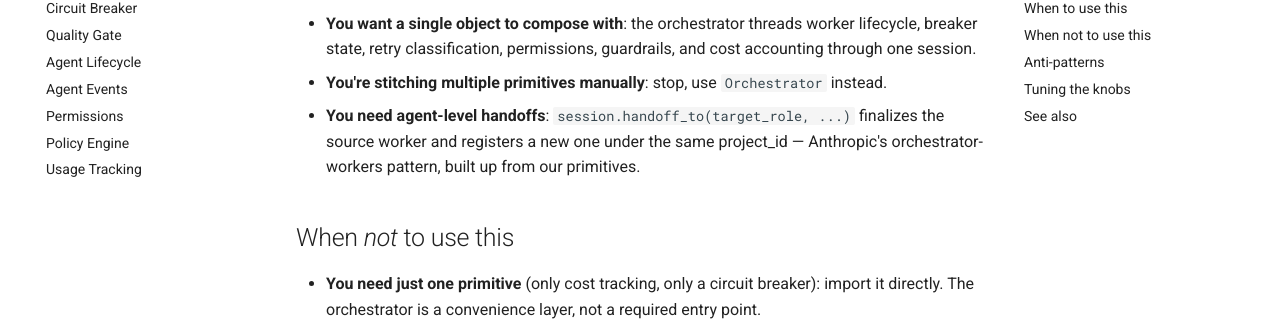
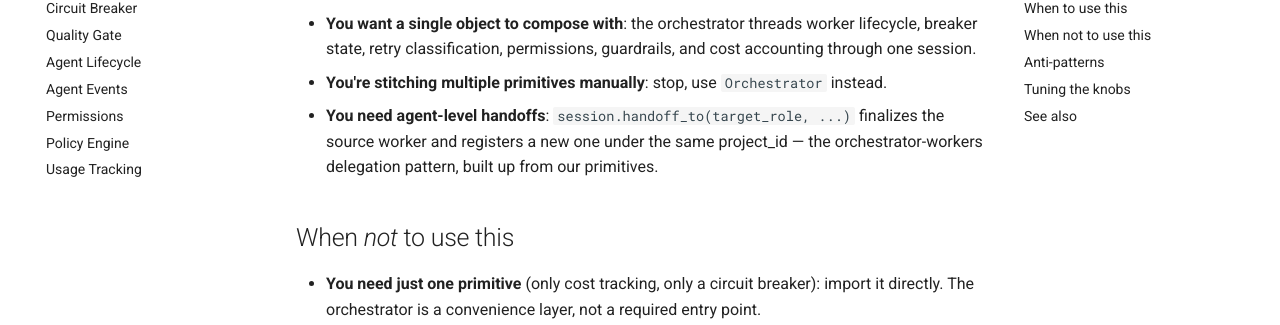
Before and after one commit to Techrevati/runtime, an MkDocs documentation site: the page built from docs/patterns/orchestrator.md, in a window 1280 px wide and 900 px high, scrolled down 1419 px. Shown: the part 154-479 px from the top of the window. Built offline with MkDocs 1.6.1 and Material for MkDocs 9.7.7, drawn with Linux system fonts in a browser that asks for light colours; comment, search, counter and statistics services are not loaded; some of the changed text lies outside the part shown.

Commit message:
chore: remove vendor branding from docs, examples, and source comments
Strips vendor name-drops from README positioning, CHANGELOG
notes, the orchestrator pattern doc, the migration guide, the
end-to-end tutorial, tiny_agent example, and the handoffs/orchestrator/
otel docstrings. Drops vendor-specific model IDs from
examples/pricing.json (keeps gpt-4o entries as the illustrative
reference). Replaces vendor names in test_retry_policy fixtures
with generic "provider-a" placeholders. Public API unchanged;
208/208 tests pass and the tutorial example runs end-to-end.

```diff
--- a/docs/patterns/orchestrator.md
+++ b/docs/patterns/orchestrator.md
@@ -8,15 +8,14 @@
 one place.
 
 > **Naming note (be careful here).** In the broader 2026 agent
-> literature *Anthropic's "Building Effective Agents"*, OpenAI Agents
-> SDK), **"orchestrator-workers"** is a *delegation* pattern where one
-> LLM dynamically dispatches subtasks to worker LLMs. Our
-> `Orchestrator` is a **session wrapper** for a single agent. You
-> implement the Anthropic-style pattern *on top* of our primitives by
-> calling `session.handoff_to(...)` between sessions. The
-> `Orchestrator` class is being kept for backward compatibility;
-> `AgentSession` is the forward-looking name, becoming canonical
-> in 0.2.0.
+> literature (e.g. OpenAI Agents SDK), **"orchestrator-workers"** is
+> a *delegation* pattern where one LLM dynamically dispatches
+> subtasks to worker LLMs. Our `Orchestrator` is a **session
+> wrapper** for a single agent. You implement the delegation pattern
+> *on top* of our primitives by calling `session.handoff_to(...)`
+> between sessions. The `Orchestrator` class is being kept for
+> backward compatibility; `AgentSession` is the forward-looking
+> name, becoming canonical in 0.2.0.
 
 ## Quick example (sync)
 
@@ -77,7 +76,7 @@
   `Orchestrator` instead.
 - **You need agent-level handoffs**: `session.handoff_to(target_role, ...)`
   finalizes the source worker and registers a new one under the same
-  project_id — Anthropic's orchestrator-workers pattern, built up
+  project_id — the orchestrator-workers delegation pattern, built up
   from our primitives.
 
 ## When *not* to use this
```
Also changed, not shown: CHANGELOG.md (+6 -6 lines), README.md (+1 -1 lines), docs/migrating-from-0.0.x.md (+2 -2 lines), docs/tutorials/end-to-end.md (+3 -3 lines), .github/ISSUE_TEMPLATE/feature.md, 6 other files.
